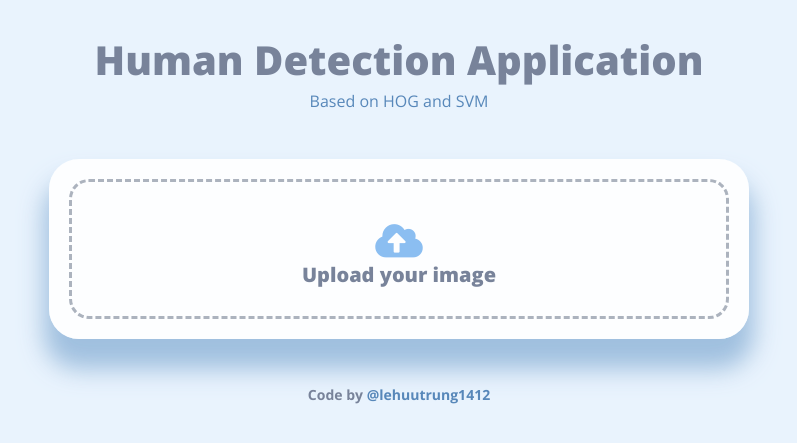
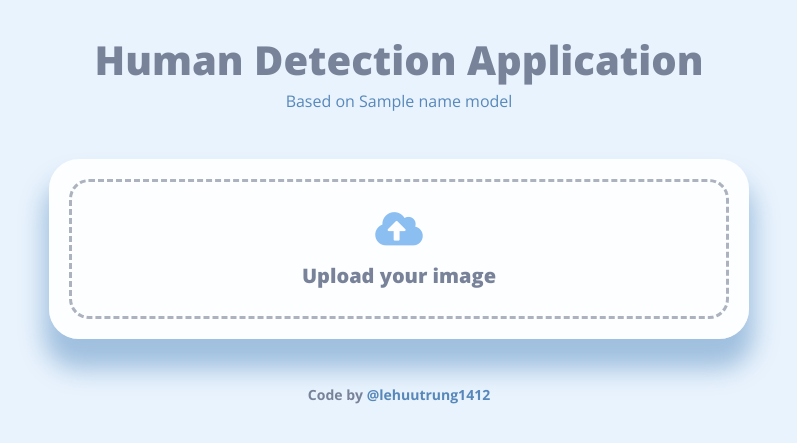
Before and after one commit to lehuutrung1412/Person-Detection, a Flask app: template app/templates/index.html in a window 1280 px wide. Shown: the top 443 px of the page, without its empty margins (241-1038 px from the left). Run offline with Flask 2, Linux system fonts and the light colour scheme; the template is opened without the code that fills it: most values are stand-ins (such as "Sample title", 1, 10 or a date in 2020); some libraries are stand-ins or nearby versions.

Commit message:
Update: Remove st not necessary

```diff
--- a/app/templates/index.html
+++ b/app/templates/index.html
@@ -4,11 +4,9 @@
 <head>
     <meta charset="utf-8">
     <meta name="viewport" content="width=device-width, initial-scale=1.0, shrink-to-fit=no">
-    <title>Person Detection Application</title>
+    <title>Human Detection Application</title>
     <link rel="stylesheet" href="https://cdn.jsdelivr.net/npm/bootstrap@4.6.0/dist/css/bootstrap.min.css" integrity="sha384-B0vP5xmATw1+K9KRQjQERJvTumQW0nPEzvF6L/Z6nronJ3oUOFUFpCjEUQouq2+l" crossorigin="anonymous">
     <link rel="stylesheet" href="https://fonts.googleapis.com/css?family=Open+Sans:400,700,800&amp;display=swap">
-    <link rel="stylesheet" href="https://fonts.googleapis.com/css?family=Sacramento&amp;display=swap">
-    <link rel="stylesheet" href="{{ url_for('static', filename='css/Footer-Basic.css') }}">
     <link rel="stylesheet" href="{{ url_for('static', filename='css/style.css') }}">
     <link rel="stylesheet" href="https://cdnjs.cloudflare.com/ajax/libs/animate.css/3.5.2/animate.min.css">
     <link rel="stylesheet" href="https://cdnjs.cloudflare.com/ajax/libs/font-awesome/5.15.3/css/all.min.css" integrity="sha512-iBBXm8fW90+nuLcSKlbmrPcLa0OT92xO1BIsZ+ywDWZCvqsWgccV3gFoRBv0z+8dLJgyAHIhR35VZc2oM/gI1w==" crossorigin="anonymous" />
@@ -18,12 +16,12 @@
     <div class="container" style="width: 730px;">
         <header>
             <h1 class="text-center" >Human Detection Application</h1>
-            <h6 >Based on HOG and SVM</h6>
+            <h6 >Based on {{ name_model }}</h6>
         </header>
-        <main class="text-center align-items-center">
-            <div class="dropArea d-lg-flex justify-content-lg-center align-items-lg-center">
+        <main class="text-center">
+            <div class="dropArea">
                 <div class="dropArea-child">
-                    <i class="cloud fas fa-cloud-upload-alt d-block d-lg-flex justify-content-lg-center align-items-lg-center" data-bss-hover-animate="bounce"></i>
+                    <i class="cloud fas fa-cloud-upload-alt animated infinite bounce"></i>
                     <span id="detail">Upload your image</span>
                     <input type="file" hidden>
                 </div>
@@ -32,13 +30,13 @@
                 <img id="result"/>
             </div>
         </main>
-        <footer class="footer-basic" style="background: rgba(255,255,255,0);color: var(--bs-white);margin-bottom: 345px;">
+        <footer>
             <p class="copyright">Code by <a href="https://github.com/lehuutrung1412">@lehuutrung1412</a></p>
         </footer>
     </div>
     <script src="https://code.jquery.com/jquery-3.6.0.js" integrity="sha256-H+K7U5CnXl1h5ywQfKtSj8PCmoN9aaq30gDh27Xc0jk=" crossorigin="anonymous"></script>
     <script src="https://cdn.jsdelivr.net/npm/bootstrap@4.6.0/dist/js/bootstrap.min.js" integrity="sha384-+YQ4JLhjyBLPDQt//I+STsc9iw4uQqACwlvpslubQzn4u2UU2UFM80nGisd026JF" crossorigin="anonymous"></script>
-    <script src="{{ url_for('static', filename='js/bs-init.js') }}"></script>
+    <script src="{{ url_for('static', filename='js/animation.js') }}"></script>
     <script src="{{ url_for('static', filename='js/script.js') }}"></script>
 </body>
 
```
